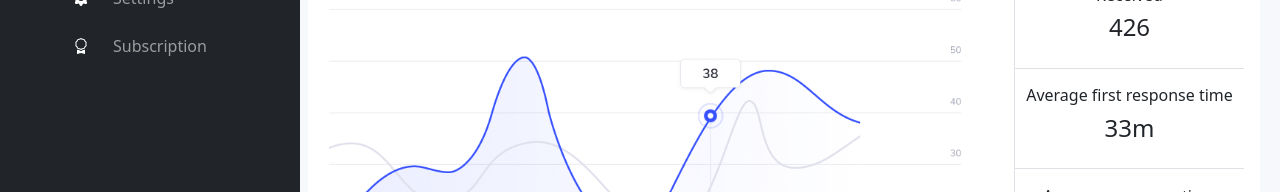
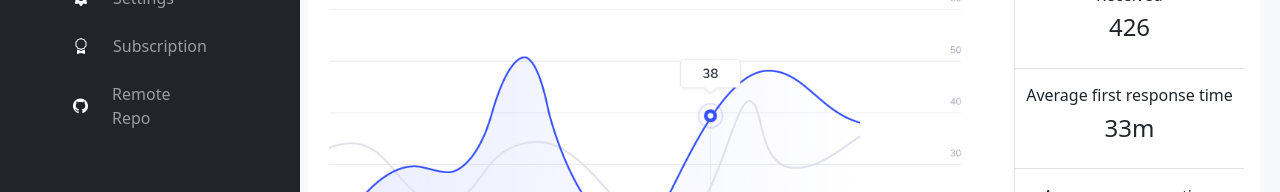
Before and after one commit to HarvindS/INM320Bootstrap, a plain HTML site: page public/index.html in a window 1280 px wide. Shown: the part 427-619 px from the top of the page. Drawn offline with nearby package versions, Linux system fonts and the light colour scheme.

Commit message:
Added Remote Repo Link
Gotta CLICK ITT

```diff
--- a/public/index.html
+++ b/public/index.html
@@ -77,6 +77,13 @@
                 <path d="M4 11.794V16l4-1 4 1v-4.206l-2.018.306L8 13.126 6.018 12.1 4 11.794z"/>
               </svg>
               <a class="nav-link ps-4 me-5" href="#">Subscription</a>
+            </li>
+            <li class="nav-item py-1 d-flex align-items-center">
+              <!-- Remote Repo Link -->
+              <svg xmlns="http://www.w3.org/2000/svg" width="16" height="16" fill="currentColor" class="bi bi-github ms-5" viewBox="0 0 16 16">
+                <path d="M8 0C3.58 0 0 3.58 0 8c0 3.54 2.29 6.53 5.47 7.59.4.07.55-.17.55-.38 0-.19-.01-.82-.01-1.49-2.01.37-2.53-.49-2.69-.94-.09-.23-.48-.94-.82-1.13-.28-.15-.68-.52-.01-.53.63-.01 1.08.58 1.23.82.72 1.21 1.87.87 2.33.66.07-.52.28-.87.51-1.07-1.78-.2-3.64-.89-3.64-3.95 0-.87.31-1.59.82-2.15-.08-.2-.36-1.02.08-2.12 0 0 .67-.21 2.2.82.64-.18 1.32-.27 2-.27.68 0 1.36.09 2 .27 1.53-1.04 2.2-.82 2.2-.82.44 1.1.16 1.92.08 2.12.51.56.82 1.27.82 2.15 0 3.07-1.87 3.75-3.65 3.95.29.25.54.73.54 1.48 0 1.07-.01 1.93-.01 2.2 0 .21.15.46.55.38A8.012 8.012 0 0 0 16 8c0-4.42-3.58-8-8-8z"/>
+              </svg>
+              <a class="nav-link ps-4 me-5" href="#">Remote Repo</a>
             </li>
           </ul>
         </div>
```
